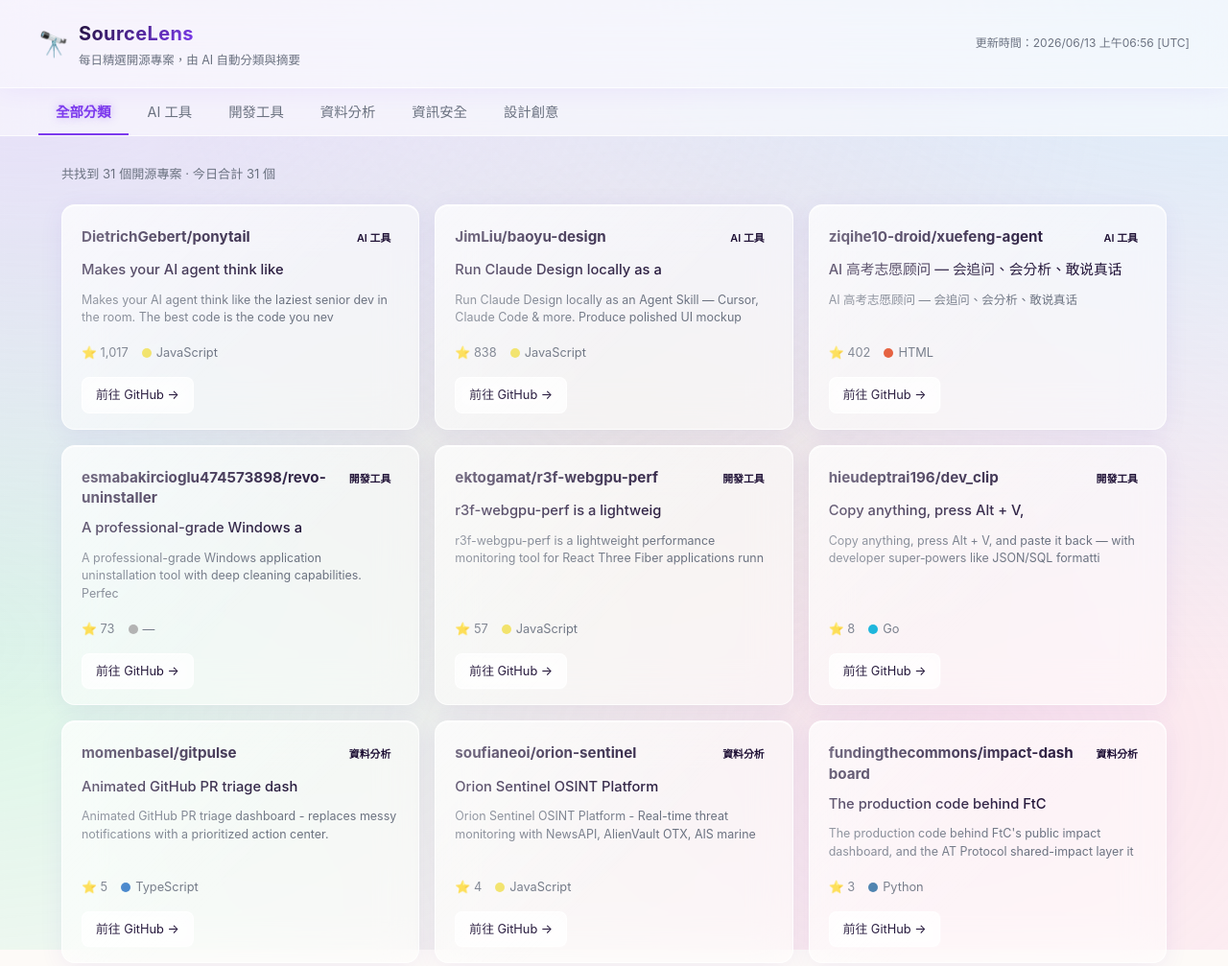
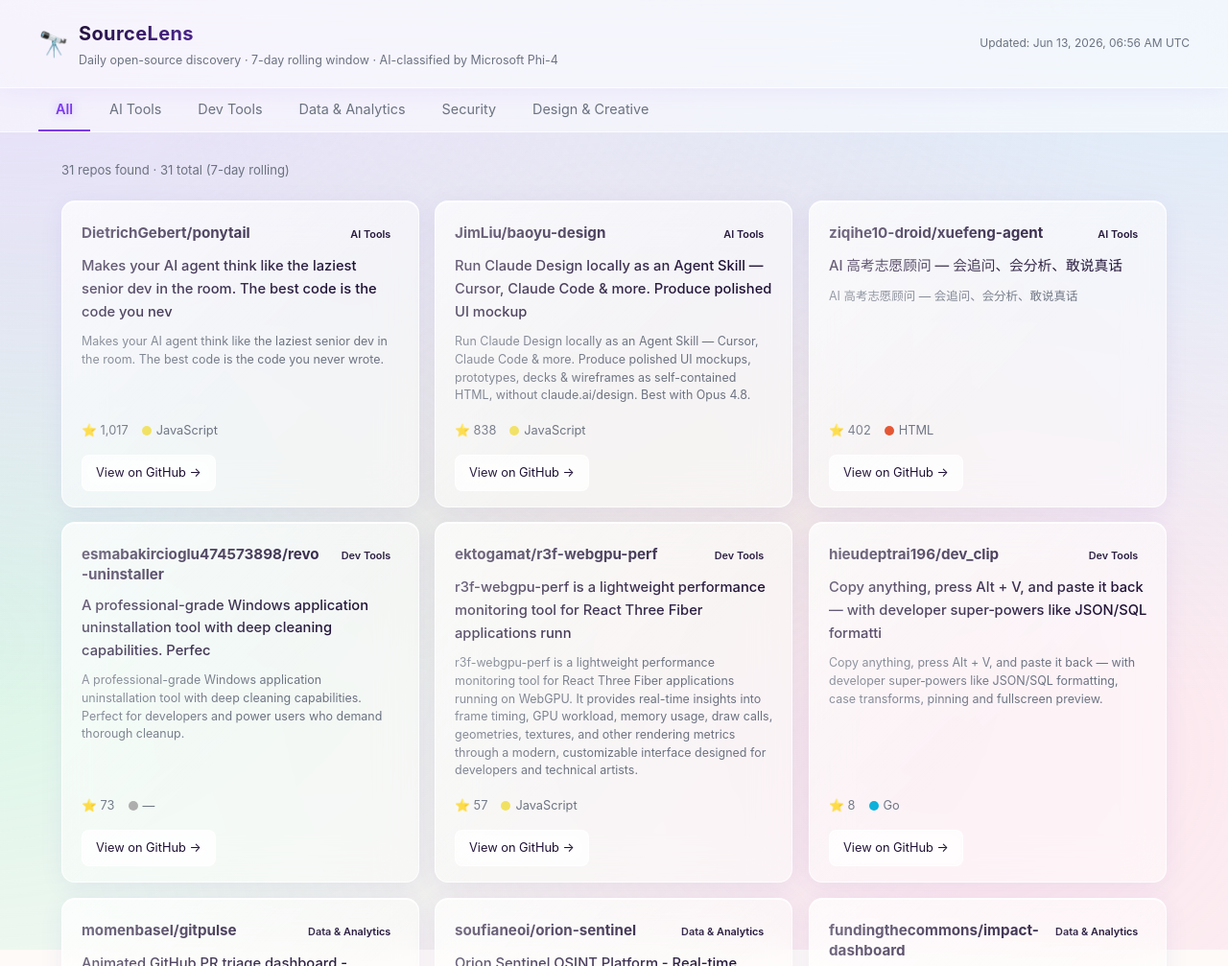
Before and after one commit to Amanda1005/SourceLens, a plain HTML site: page index.html in a window 1280 px wide. Shown: the top 1007 px of the page at 96% size. Drawn offline with Linux system fonts and the light colour scheme.

Commit message:
feat: full English UI, 3D card tilt + entrance animation, 7-day window subtitle

```diff
--- a/index.html
+++ b/index.html
@@ -1,9 +1,9 @@
 <!DOCTYPE html>
-<html lang="zh-TW">
+<html lang="en">
 <head>
   <meta charset="UTF-8" />
   <meta name="viewport" content="width=device-width, initial-scale=1.0" />
-  <title>SourceLens — 每日開源探索</title>
+  <title>SourceLens — Daily Open-Source Discovery</title>
   <style>
     *, *::before, *::after { box-sizing: border-box; margin: 0; padding: 0; }
 
@@ -47,6 +47,17 @@
       0%   { transform: translate(0, 0) scale(1); }
       50%  { transform: translate(2%, 3%) scale(1.03); }
       100% { transform: translate(-2%, 1%) scale(0.98); }
+    }
+
+    @keyframes cardEntrance {
+      from {
+        opacity: 0;
+        transform: perspective(900px) translateZ(-100px) scale(0.94);
+      }
+      to {
+        opacity: 1;
+        transform: perspective(900px) translateZ(0) scale(1);
+      }
     }
 
     a { color: #7c3aed; text-decoration: none; }
@@ -148,8 +159,11 @@
       backdrop-filter: blur(20px);
       -webkit-backdrop-filter: blur(20px);
       box-shadow: 0 4px 24px rgba(100,60,200,0.08), inset 0 1px 0 rgba(255,255,255,0.95);
-      transition: border-color 0.25s, transform 0.2s, box-shadow 0.25s;
+      transition: border-color 0.25s, box-shadow 0.25s;
       position: relative;
+      transform-style: preserve-3d;
+      will-change: transform;
+      animation: cardEntrance 0.55s cubic-bezier(0.22, 1, 0.36, 1) both;
     }
     .card::after {
       content: '';
@@ -158,10 +172,18 @@
       border-radius: inherit;
       background: linear-gradient(135deg, rgba(255,255,255,0.45) 0%, transparent 55%);
       pointer-events: none;
+      z-index: 0;
+    }
+    .card-shine {
+      position: absolute;
+      inset: 0;
+      border-radius: inherit;
+      pointer-events: none;
+      z-index: 1;
+      transition: background 0.08s;
     }
     .card:hover {
       border-color: rgba(167,139,250,0.7);
-      transform: translateY(-4px);
       box-shadow: 0 16px 48px rgba(100,60,200,0.14), 0 0 24px rgba(139,92,246,0.15), inset 0 1px 0 rgba(255,255,255,1);
     }
 
@@ -316,34 +338,34 @@
       <span class="brand-icon">🔭</span>
       <div>
         <h1>SourceLens</h1>
-        <p>每日精選開源專案，由 AI 自動分類與摘要</p>
+        <p>Daily open-source discovery · 7-day rolling window · AI-classified by Microsoft Phi-4</p>
       </div>
     </div>
-    <span id="last-updated">載入中…</span>
+    <span id="last-updated">Loading…</span>
   </div>
 </header>
 
 <nav>
   <div class="tabs" id="tabs">
-    <button class="tab active" data-cat="All">全部分類</button>
-    <button class="tab" data-cat="AI Tools">AI 工具</button>
-    <button class="tab" data-cat="Dev Tools">開發工具</button>
-    <button class="tab" data-cat="Data & Analytics">資料分析</button>
-    <button class="tab" data-cat="Security">資訊安全</button>
-    <button class="tab" data-cat="Design & Creative">設計創意</button>
+    <button class="tab active" data-cat="All">All</button>
+    <button class="tab" data-cat="AI Tools">AI Tools</button>
+    <button class="tab" data-cat="Dev Tools">Dev Tools</button>
+    <button class="tab" data-cat="Data & Analytics">Data & Analytics</button>
+    <button class="tab" data-cat="Security">Security</button>
+    <button class="tab" data-cat="Design & Creative">Design & Creative</button>
   </div>
 </nav>
 
 <main>
   <p id="stats"></p>
-  <div id="message">載入中…</div>
+  <div id="message">Loading…</div>
   <div id="cards"></div>
 </main>
 
 <footer>
-  SourceLens · 每日透過 GitHub Actions 自動更新 &nbsp;|&nbsp;
-  資料來源：<a href="https://github.com" target="_blank" rel="noopener">GitHub</a>，
-  摘要由 <a href="https://azure.microsoft.com/products/ai-foundry" target="_blank" rel="noopener">Microsoft Azure AI Foundry</a> (Phi-4) 生成
+  SourceLens · Auto-updated daily via GitHub Actions &nbsp;|&nbsp;
+  Data: <a href="https://github.com" target="_blank" rel="noopener">GitHub Search API</a> &nbsp;·&nbsp;
+  AI: <a href="https://azure.microsoft.com/products/ai-foundry" target="_blank" rel="noopener">Microsoft Azure AI Foundry</a> (Phi-4-mini-instruct)
 </footer>
 
 <script>
@@ -356,14 +378,13 @@
     Haskell: "#5e5086", Lua: "#000080", R: "#198CE7",
   };
 
-  // Chinese display names for categories
-  const CAT_ZH = {
-    "All":               "全部分類",
-    "AI Tools":          "AI 工具",
-    "Dev Tools":         "開發工具",
-    "Data & Analytics":  "資料分析",
-    "Security":          "資訊安全",
-    "Design & Creative": "設計創意",
+  const CAT_LABEL = {
+    "All":               "All",
+    "AI Tools":          "AI Tools",
+    "Dev Tools":         "Dev Tools",
+    "Data & Analytics":  "Data & Analytics",
+    "Security":          "Security",
+    "Design & Creative": "Design & Creative",
   };
 
   let allRepos = [];
@@ -379,7 +400,7 @@
       render();
     } catch (err) {
       document.getElementById("message").textContent =
-        "無法載入 repos.json，請先執行 GitHub Actions 工作流程。";
+        "Failed to load repos.json. Please run the GitHub Actions workflow first.";
       console.error(err);
     }
   }
@@ -388,38 +409,66 @@
     const el = document.getElementById("last-updated");
     if (lastModified) {
       const d = new Date(lastModified);
-      const formatted = d.toLocaleString("zh-TW", {
-        year: "numeric", month: "2-digit", day: "2-digit",
+      const formatted = d.toLocaleString("en-US", {
+        year: "numeric", month: "short", day: "numeric",
         hour: "2-digit", minute: "2-digit", timeZoneName: "short"
       });
-      el.textContent = "更新時間：" + formatted;
+      el.textContent = "Updated: " + formatted;
     } else {
       el.textContent = "";
     }
   }
 
-  function buildCard(repo) {
+  function addTilt(card) {
+    card.addEventListener("mouseenter", () => {
+      card.style.transition = "border-color 0.25s, box-shadow 0.25s";
+    });
+    card.addEventListener("mousemove", e => {
+      const rect = card.getBoundingClientRect();
+      const x = (e.clientX - rect.left) / rect.width - 0.5;
+      const y = (e.clientY - rect.top) / rect.height - 0.5;
+      const rX = (-y * 11).toFixed(2);
+      const rY = (x * 11).toFixed(2);
+      card.style.transform = `perspective(700px) rotateX(${rX}deg) rotateY(${rY}deg) translateY(-6px)`;
+      const shine = card.querySelector(".card-shine");
+      if (shine) {
+        const px = ((x + 0.5) * 100).toFixed(1);
+        const py = ((y + 0.5) * 100).toFixed(1);
+        shine.style.background = `radial-gradient(circle at ${px}% ${py}%, rgba(255,255,255,0.32) 0%, transparent 65%)`;
+      }
+    });
+    card.addEventListener("mouseleave", () => {
+      card.style.transition = "transform 0.5s ease, border-color 0.25s, box-shadow 0.25s";
+      card.style.transform = "";
+      const shine = card.querySelector(".card-shine");
+      if (shine) shine.style.background = "";
+    });
+  }
+
+  function buildCard(repo, index = 0) {
     const langColor = LANG_COLORS[repo.language] || "#aaa";
     const category  = repo.category || repo.category_hint || "Dev Tools";
-    const catZh     = CAT_ZH[category] || category;
-    const descZh    = repo.desc_zh || "";
-    const descEn    = repo.desc_en || repo.description || "";
-    const stars     = (repo.stars ?? 0).toLocaleString("zh-TW");
+    const catLabel  = CAT_LABEL[category] || category;
+    const descPrimary = repo.desc_en || repo.desc_zh || "";
+    const descSub     = (!repo.desc_en && repo.desc_zh) ? "" : (repo.description || "");
+    const stars     = (repo.stars ?? 0).toLocaleString("en-US");
     const lang      = repo.language || "—";
 
     const card = document.createElement("article");
     card.className = "card";
+    card.style.animationDelay = `${Math.min(index * 0.07, 0.56)}s`;
     card.innerHTML = `
+      <div class="card-shine"></div>
       <div class="card-bar bar-${escHtml(category)}"></div>
       <div class="card-body">
         <div class="card-header">
           <a class="repo-name" href="${escHtml(repo.url)}" target="_blank" rel="noopener">
             ${escHtml(repo.full_name)}
           </a>
-          <span class="badge badge-${escHtml(category)}">${escHtml(catZh)}</span>
+          <span class="badge badge-${escHtml(category)}">${escHtml(catLabel)}</span>
         </div>
-        ${descZh ? `<p class="desc-zh">${escHtml(descZh)}</p>` : ""}
-        ${descEn ? `<p class="desc-en">${escHtml(descEn)}</p>` : ""}
+        ${descPrimary ? `<p class="desc-zh">${escHtml(descPrimary)}</p>` : ""}
+        ${descSub ? `<p class="desc-en">${escHtml(descSub)}</p>` : ""}
         <div class="meta">
           <span class="stars">⭐ ${stars}</span>
           <span class="lang-pill">
@@ -428,10 +477,11 @@
           </span>
         </div>
         <a class="btn-github" href="${escHtml(repo.url)}" target="_blank" rel="noopener">
-          前往 GitHub →
+          View on GitHub →
         </a>
       </div>
     `;
+    addTilt(card);
     return card;
   }
 
@@ -447,7 +497,7 @@
     container.innerHTML = "";
 
     if (filtered.length === 0) {
-      msg.textContent = "此分類目前沒有專案。";
+      msg.textContent = "No projects in this category yet.";
       msg.style.display = "";
       stats.textContent = "";
       return;
@@ -455,12 +505,12 @@
 
     msg.textContent = "";
     msg.style.display = "none";
-    const catLabel = activeCategory === "All" ? "" : `「${CAT_ZH[activeCategory]}」`;
+    const catLabel = activeCategory === "All" ? "" : ` in "${CAT_LABEL[activeCategory]}"`;
     stats.textContent =
-      `共找到 ${filtered.length} 個${catLabel}開源專案 · 今日合計 ${allRepos.length} 個`;
+      `${filtered.length} repos found${catLabel} · ${allRepos.length} total (7-day rolling)`;
 
     const frag = document.createDocumentFragment();
-    filtered.forEach(r => frag.appendChild(buildCard(r)));
+    filtered.forEach((r, i) => frag.appendChild(buildCard(r, i)));
     container.appendChild(frag);
   }
 
```
